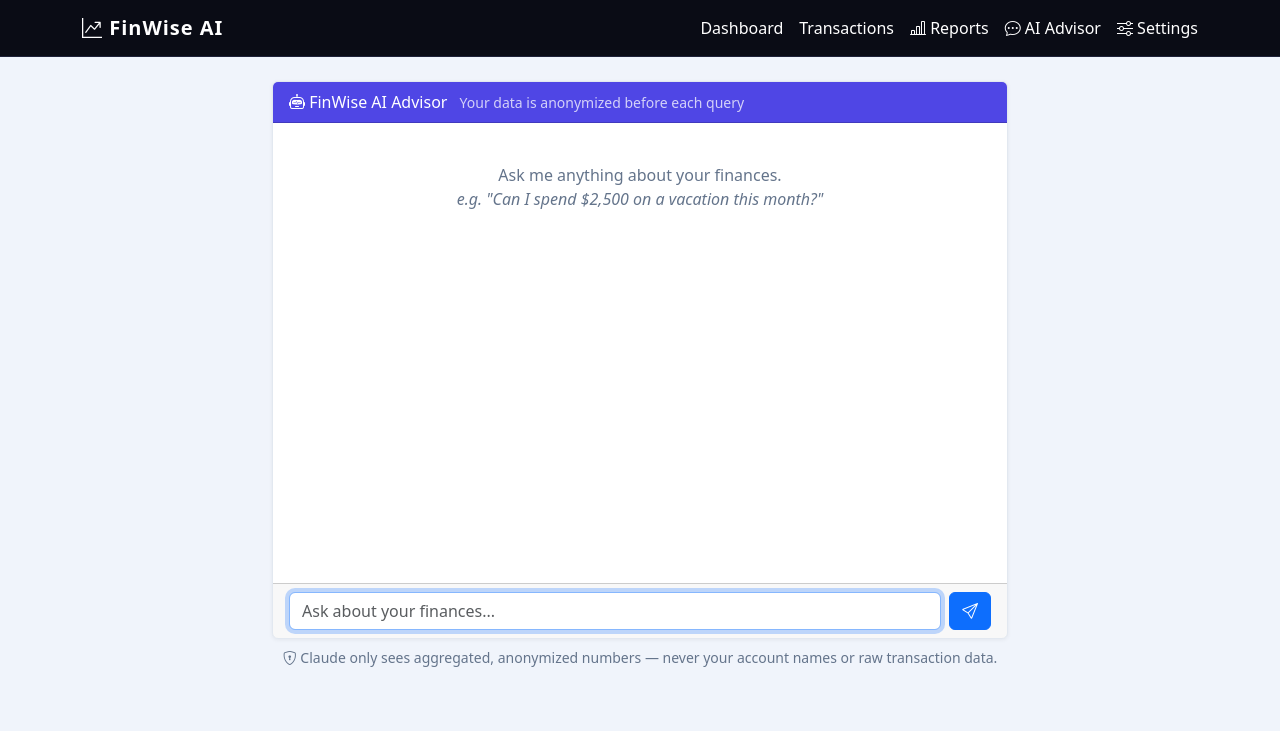
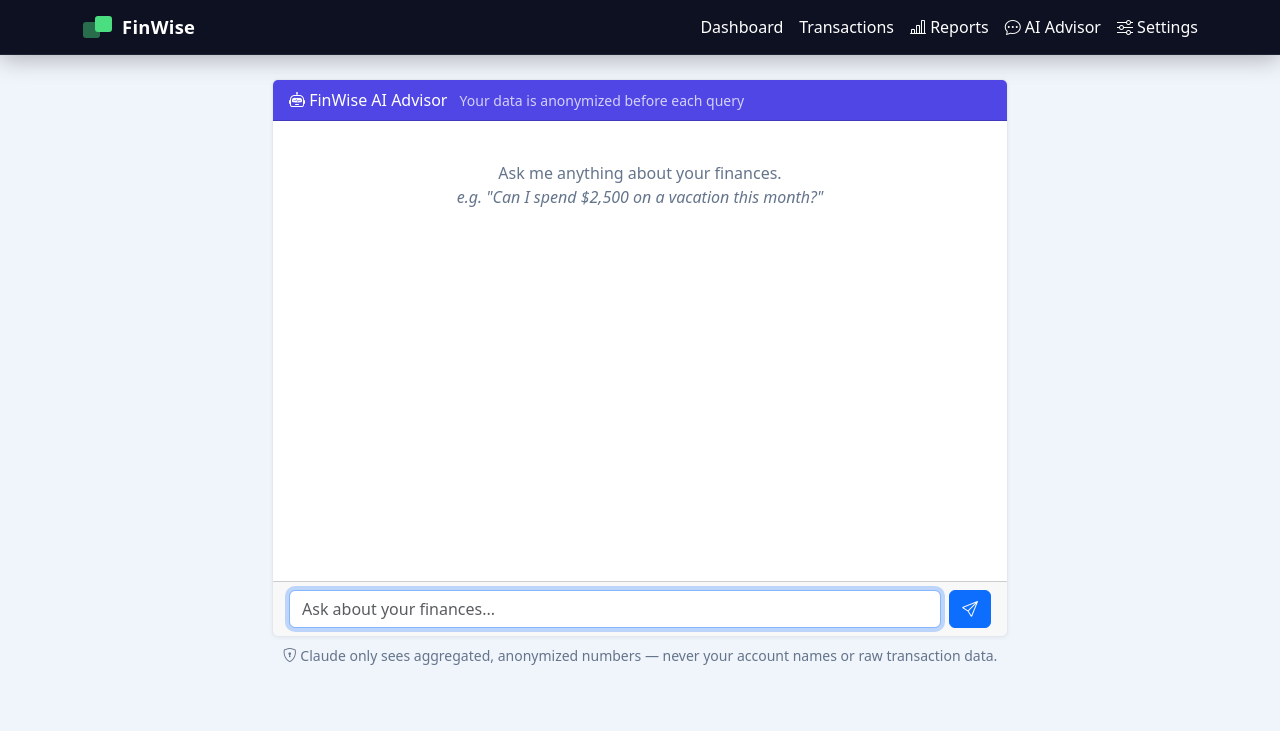
Before and after one commit to kurellsa/FinWise, a FastAPI app: page /chat in a window 1280 px wide. Shown: the top 731 px of the page. Run offline with FastAPI, Linux system fonts and the light colour scheme; some libraries are stand-ins or nearby versions.

Commit message:
style: partial-white UI — dark top band + white content area + new logo
base.html:
- Wrap navbar in .top-band (dark #0d1121 with drop shadow)
- Add {% block dark_header %} slot inside dark band for page-specific hero content
- New FinWise logo: two overlapping green rounded rects (SVG, matches reference image)
- Body/content area stays light (#f0f4fb); cards white with subtle shadow
- .top-band CSS: light text on dark bg, cards in dark band reset to dark text

dashboard.html:
- Alerts + upload row + stat cards → {% block dark_header %} (float on dark bg)
- Account overview + spending chart → {% block content %} (light white area below)

login.html: updated logo to match new SVG mark

108 tests passing — functionality unchanged.

Co-Authored-By: Claude Sonnet 4.6 <noreply@anthropic.com>

```diff
--- a/app/templates/base.html
+++ b/app/templates/base.html
@@ -3,14 +3,29 @@
 <head>
   <meta charset="UTF-8">
   <meta name="viewport" content="width=device-width, initial-scale=1">
-  <title>FinWise AI</title>
+  <title>FinWise</title>
   <link href="https://cdn.jsdelivr.net/npm/bootstrap@5.3.3/dist/css/bootstrap.min.css" rel="stylesheet">
   <link href="https://cdn.jsdelivr.net/npm/bootstrap-icons@1.11.3/font/bootstrap-icons.css" rel="stylesheet">
   <style>
     body { background: #f0f4fb; color: #1e293b; }
+
+    /* Dark top band */
+    .top-band { background: #0d1121; box-shadow: 0 4px 24px rgba(0,0,0,0.28); }
+    .top-band .text-muted { color: #94a3b8 !important; }
+    .top-band h6, .top-band label, .top-band .fw-semibold { color: #f1f5f9; }
+    .top-band .card { color: #1e293b; box-shadow: 0 2px 12px rgba(0,0,0,0.22); }
+    .top-band .card .text-muted { color: #64748b !important; }
+    .top-band .card h6, .top-band .card label,
+    .top-band .card .fw-semibold { color: #1e293b; }
+
+    /* Cards */
     .card { background: #ffffff; border: 1px solid #e2e8f0; box-shadow: 0 1px 4px rgba(0,0,0,0.06); }
-    .navbar.bg-dark { background: #0a0c15 !important; border-bottom: 1px solid #1e2238; }
-    .navbar-brand { font-weight: 700; letter-spacing: 1px; }
+
+    /* Navbar transparent inside dark band */
+    .navbar { background: transparent !important; border-bottom: 1px solid rgba(255,255,255,0.08); }
+    .navbar-brand { font-weight: 700; letter-spacing: 0.3px; font-size: 1.15rem; }
+
+    /* Stat colors */
     .stat-card .display-6 { font-weight: 700; }
     .income-color  { color: #16a34a; }
     .expense-color { color: #dc2626; }
@@ -19,7 +34,11 @@
     .net-negative  { color: #dc2626; }
     .border-bottom { border-color: #e2e8f0 !important; }
     .text-muted    { color: #64748b !important; }
+
+    /* Insight panel */
     .insight-panel { background: rgba(99,102,241,0.06); border: 1px solid rgba(99,102,241,0.20); border-radius: 10px; }
+
+    /* Chat bubbles */
     .chat-bubble-user { background: #4f46e5; color: #fff; border-radius: 18px 18px 4px 18px; }
     .chat-bubble-ai   { background: #f1f5f9; color: #1e293b; border-radius: 18px 18px 18px 4px; border: 1px solid #e2e8f0; }
     .chat-bubble-ai ol, .chat-bubble-ai ul { padding-left: 1.25rem; margin-bottom: 0.5rem; }
@@ -28,9 +47,18 @@
   </style>
 </head>
 <body>
-<nav class="navbar navbar-dark bg-dark mb-4">
+
+<!-- Dark top band: navbar + page-specific hero content -->
+<div class="top-band">
+  <nav class="navbar navbar-dark">
     <div class="container">
-    <a class="navbar-brand" href="/"><i class="bi bi-graph-up-arrow"></i> FinWise AI</a>
+      <a class="navbar-brand d-flex align-items-center gap-2" href="/">
+        <svg width="32" height="26" viewBox="0 0 32 26" fill="none" aria-hidden="true">
+          <rect x="1" y="8" width="17" height="16" rx="3" fill="#4ade80" fill-opacity="0.45"/>
+          <rect x="13" y="2" width="17" height="16" rx="3" fill="#4ade80"/>
+        </svg>
+        FinWise
+      </a>
       <div class="d-flex gap-3">
         <a href="/" class="nav-link text-white">Dashboard</a>
         <a href="/transactions" class="nav-link text-white">Transactions</a>
@@ -40,9 +68,14 @@
       </div>
     </div>
   </nav>
-<div class="container pb-5">
+  {% block dark_header %}{% endblock %}
+</div>
+
+<!-- Light content area -->
+<div class="container py-4">
   {% block content %}{% endblock %}
 </div>
+
 <script src="https://cdn.jsdelivr.net/npm/bootstrap@5.3.3/dist/js/bootstrap.bundle.min.js"></script>
 <script src="https://cdn.jsdelivr.net/npm/chart.js@4.4.4/dist/chart.umd.min.js"></script>
 {% block scripts %}{% endblock %}
```
Also changed, not shown: app/templates/dashboard.html (+12 -5 lines), app/templates/login.html (+7 -1 lines). Lines whose indentation alone changed are shown as unchanged.
